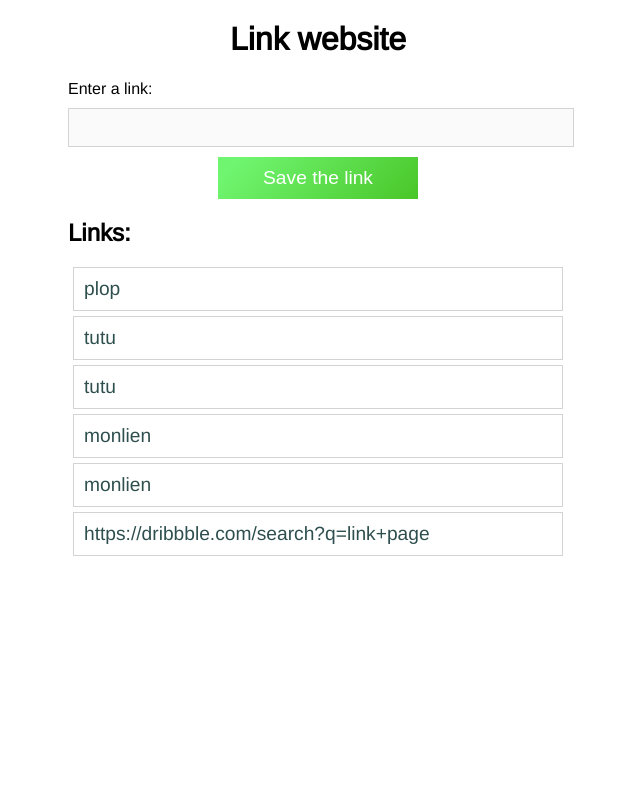
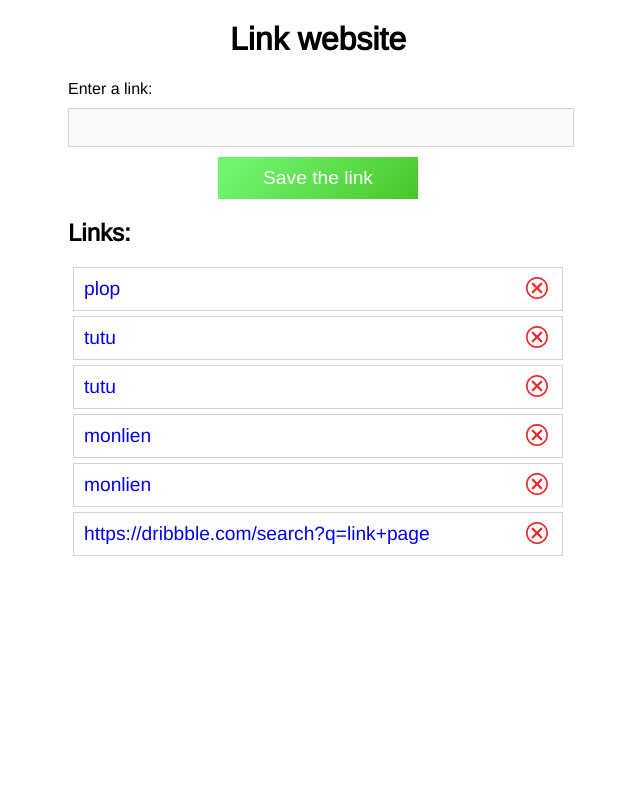
Before and after one commit to Tjiho/link, a Django app: page / in a window 1280 px wide. Shown: the top 796 px of the page, without its empty margins (322-962 px from the left). Run offline with Django 3.2, Linux system fonts and the light colour scheme; data comes from the database, SQL or seed files in the repository.

Commit message:
you can delete link

```diff
--- a/link/webApp/static/style.css
+++ b/link/webApp/static/style.css
@@ -87,6 +87,16 @@
     text-decoration: none;
     font-size: 1.2em;
     color:darkslategray;
+    vertical-align: middle;
+}
+
+li img
+{
+    float: right;
+    width: 30px;
+    vertical-align: middle;
+    position: relative;
+    top:-5px;
 }
 
 li:hover
--- a/link/webApp/templates/index.html
+++ b/link/webApp/templates/index.html
@@ -21,7 +21,12 @@
         <h2>Links:</h2>
         <ul>
             {% for link in list_link%}
-            <a href="{{link.link}}"><li>{{link.link}}</li></a>
+            <a href="{{link.link}}">
+                <li>
+                    {{link.link}}
+                    <a href="/delete/{{link.pk}}/"><img src="/static/delete.svg"/></a>
+                </li>
+            </a>
             {%endfor%}
         </ul>
     </body>
--- a/link/webApp/urls.py
+++ b/link/webApp/urls.py
@@ -1,6 +1,8 @@
 from django.conf.urls import url
 from webApp.views import Index
+from webApp.views import Delete
 
 urlpatterns = [
     url(r'^$', Index.as_view(), name='index'),
+    url(r'^delete/(?P<key>\w+)/$', Delete.as_view(), name='delete'),
 ]
--- a/link/webApp/views.py
+++ b/link/webApp/views.py
@@ -8,17 +8,11 @@
 class Index(View):
     html = 'index.html'
 
-    """
-        return index page if not authentificated else home account page
-    """
     def get(self, request, *args, **kwargs):
             form = LinkForm()
             list_link = LinkModel.objects.all()
             return render(request, self.html, locals())
 
-    """
-        login with arel...
-    """
     def post(self,request,*args):
         form = LinkForm(request.POST)
         error = ""
@@ -29,3 +23,17 @@
 
         list_link = LinkModel.objects.all()
         return render(request, self.html, locals())
+
+class Delete(View):
+    html = 'index.html'
+
+    """
+        return index page if not authentificated else home account page
+    """
+    def get(self, request, *args, **kwargs):
+            key = kwargs.get("key")
+            link = LinkModel.objects.get(pk=key)
+            link.delete()
+            form = LinkForm()
+            list_link = LinkModel.objects.all()
+            return render(request, self.html, locals())
```
Also changed, not shown: link/webApp/static/delete.svg (added).
